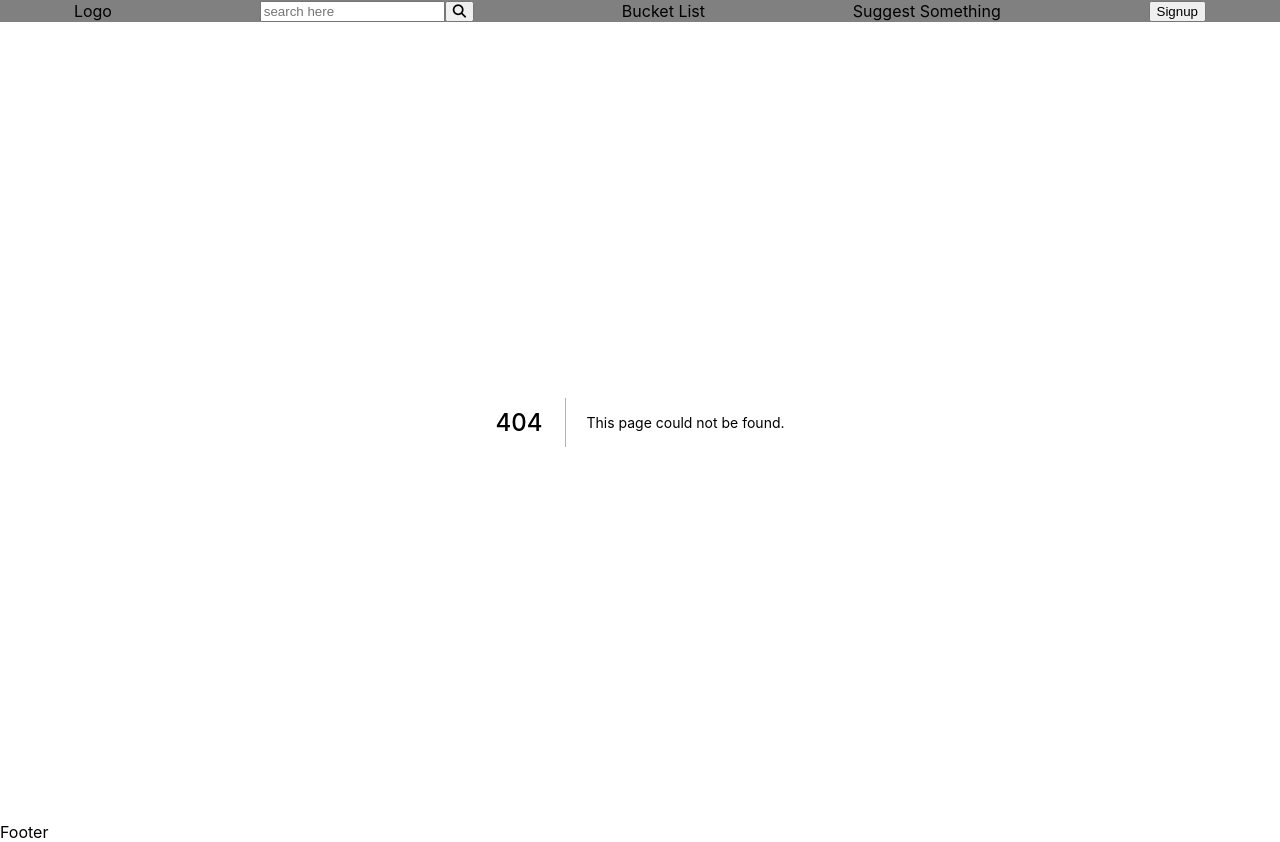
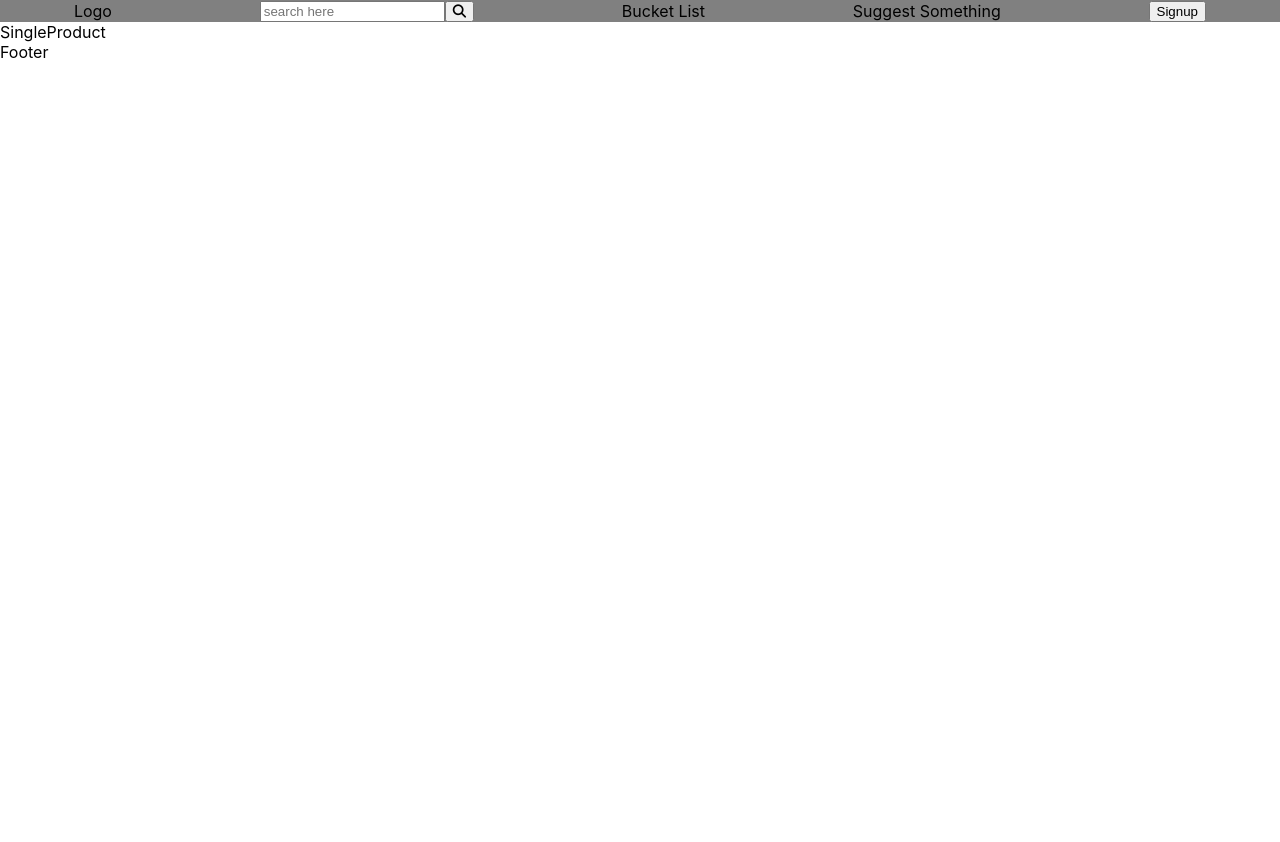
Before and after one commit to MushfiqMashuk/FoodMortem, a Next.js app: page /products/1 in a window 1280 px wide. Before the commit this address had no page. After the commit the page ends 800 px from the top, so only its background shows below. Built offline with nearby package versions, Linux system fonts and the light colour scheme.

Commit message:
Added single product route

```diff
--- /dev/null
+++ b/pages/products/[productId].js
@@ -0,0 +1,10 @@
+import React from 'react'
+
+function SingleProduct({params}) {
+
+  return (
+    <div>SingleProduct</div>
+  )
+}
+
+export default SingleProduct
```
